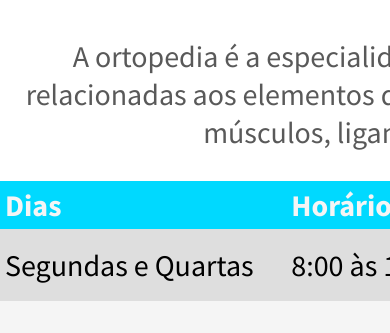
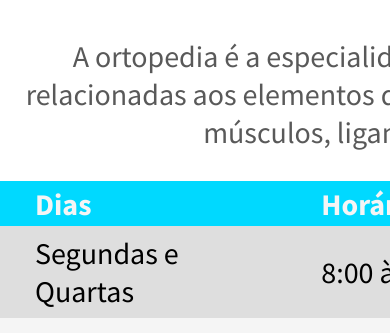
Before and after one commit to AlectorAlexander/Site_Responsivo, a plain HTML site: page index2.html in a window 390 px wide. Shown: the part 503-836 px from the top of the page. Drawn offline with Linux system fonts and the light colour scheme.

Commit message:
Update stylesheets2.css

```diff
--- a/stylesheets2.css
+++ b/stylesheets2.css
@@ -694,11 +694,11 @@
         background-color: whitesmoke;
     }
     td{
-        padding: 5px;
+        padding:0 35px;
         width: 33%;
 
     }
-    th { padding: 5px;
+    th { padding:0 35px;
         text-align: left;
     }
 
```
